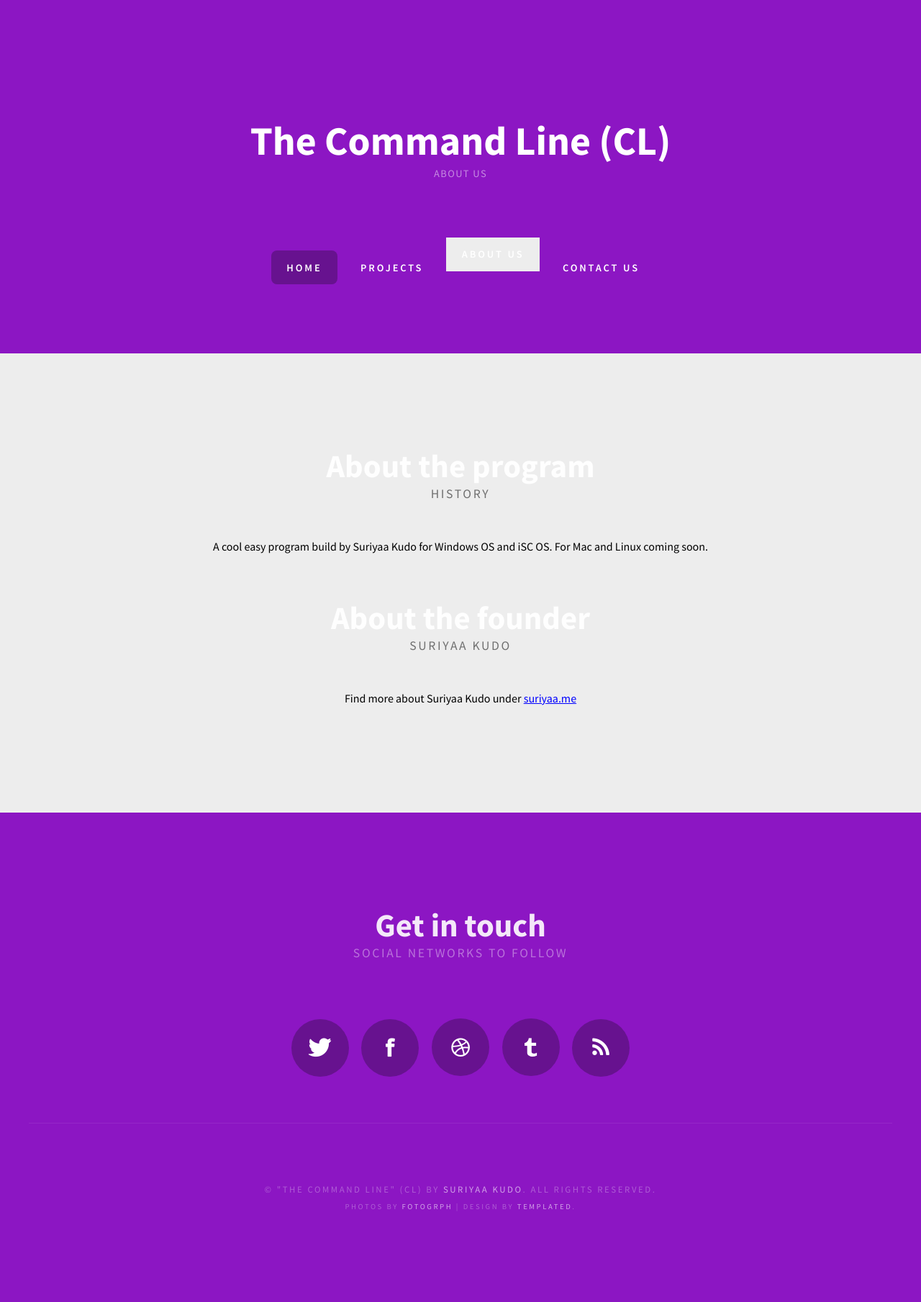
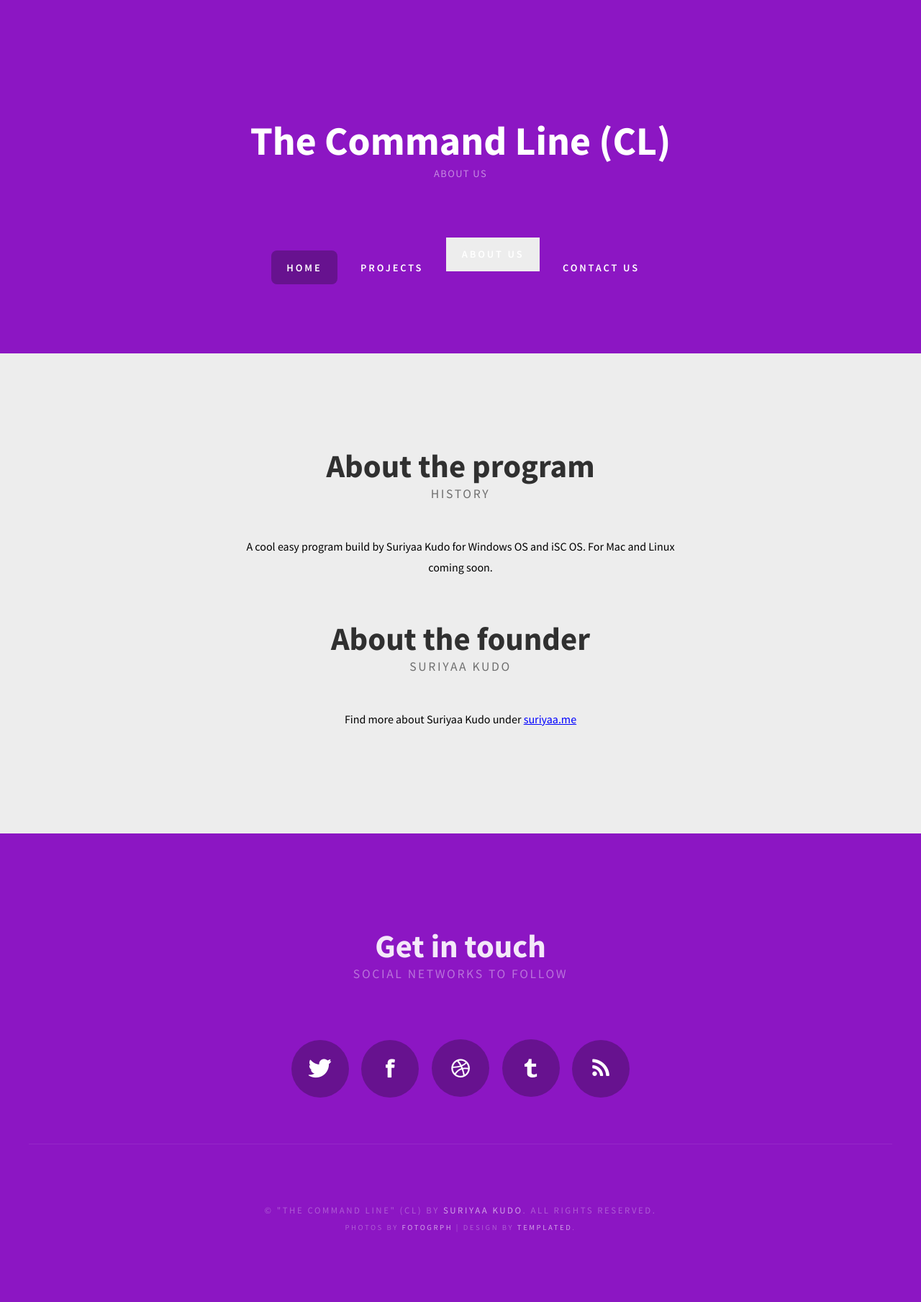
Before and after one commit to iSC-Host/cl.isc, a Jekyll site: the page built from about.html, in a window 1280 px wide. Shown: the whole page at 72% size. Built offline with Jekyll 4.4.1, drawn with Linux system fonts in a browser that asks for light colours; comment, search, counter and statistics services are not loaded; before the commit the page ends 1781 px from its top, so only the background shows below that.

Commit message:
Update default.css

```diff
--- a/assets/css/default.css
+++ b/assets/css/default.css
@@ -576,12 +576,12 @@
 		text-align: center;
 	}
 
-	#newsletter .title h2
+	#about .title h2
 	{
 		color: rgba(0,0,0,0.8);
 	}
 
-	#newsletter .content
+	#about .content
 	{
 		width: 600px;
 		margin: 0px auto;
```
